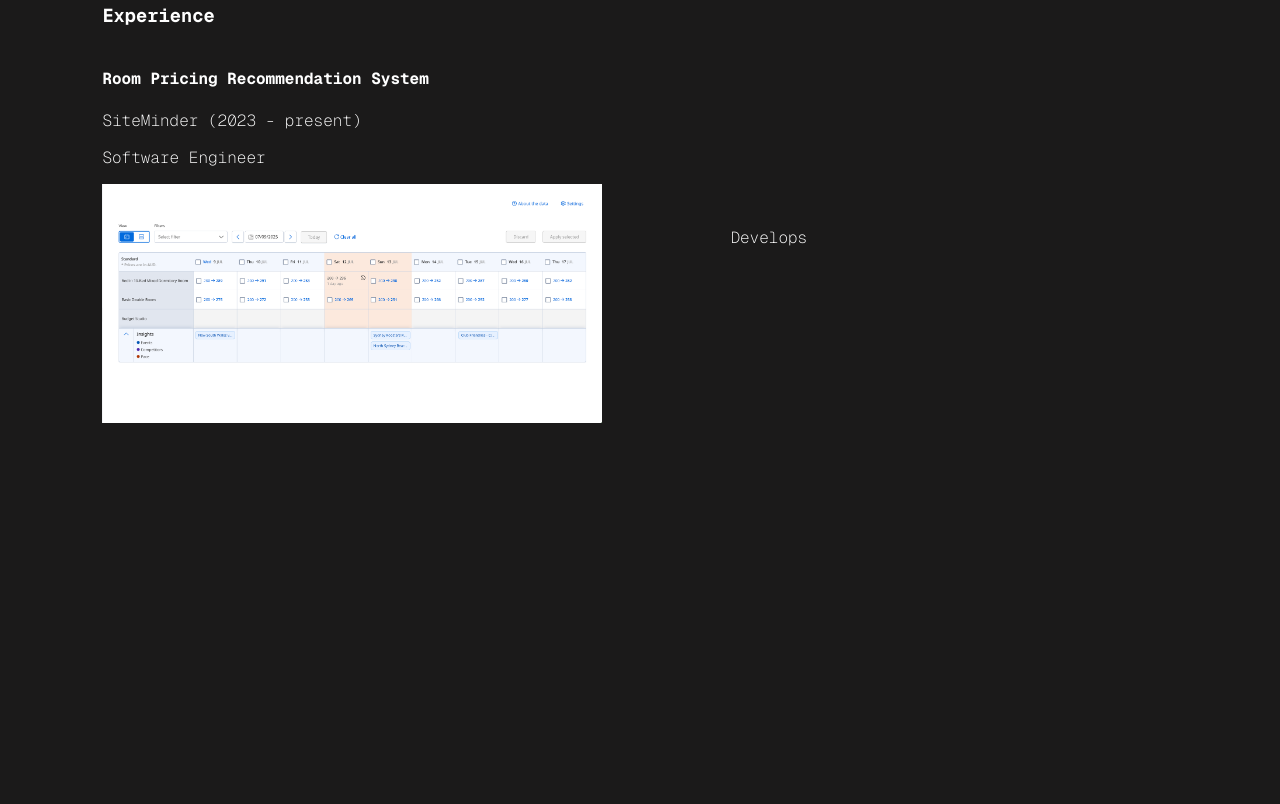
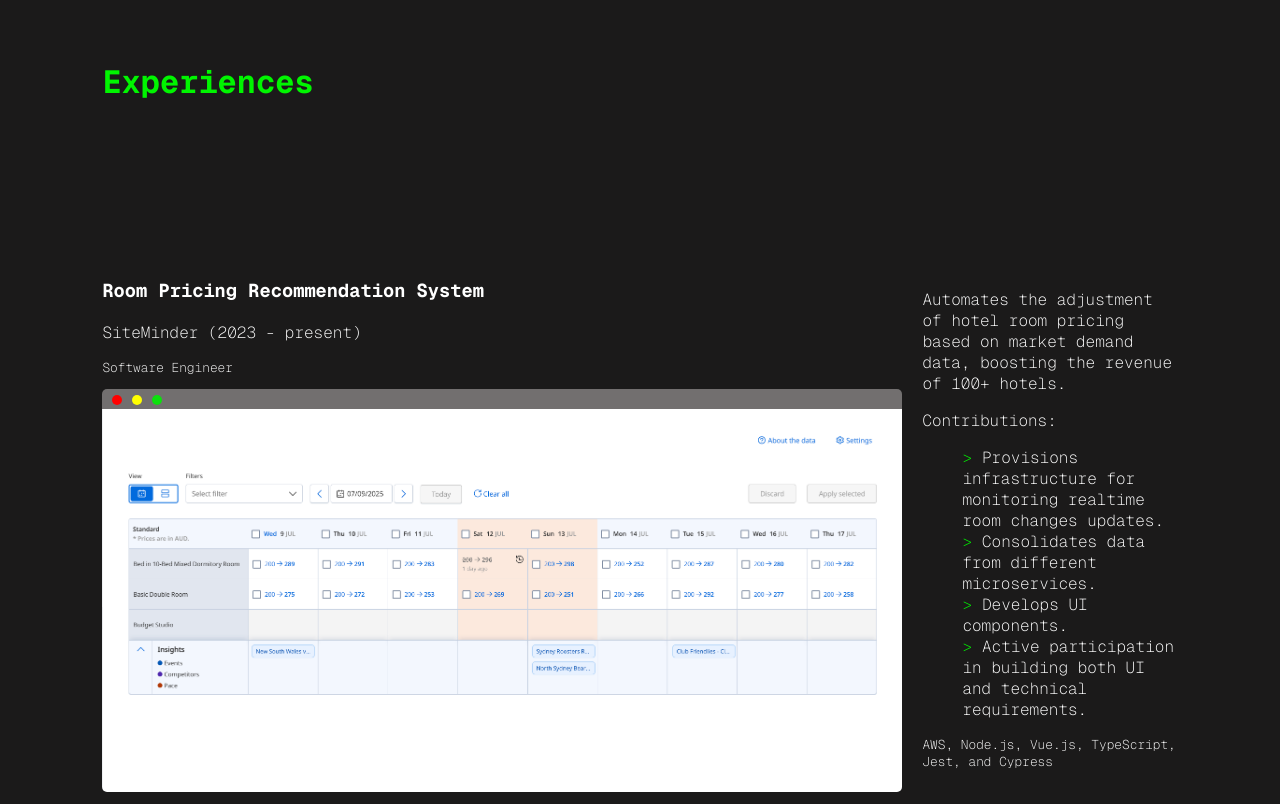
Before and after one commit to IschanLois/clvolo, a plain HTML site: page index.html in a window 1280 px wide. Shown: the part 816-1620 px from the top of the page. Before the commit the page ends 1264 px from the top, so only its background shows below. Drawn offline with nearby package versions, Linux system fonts and the light colour scheme.

Commit message:
add about section

```diff
--- a/index.html
+++ b/index.html
@@ -18,8 +18,8 @@
       <nav class="header-nav">
         <a href=# class="logo">clvolo</a>
         <ul class="header-links">
-          <li><a href="#experience">Experience</a></li>
-          <li><a href="#">About</a></li>
+          <li><a href="#experience">Experiences</a></li>
+          <li><a href="#about">About</a></li>
           <li><a href="#">Projects</a></li>
           <li><a href="#">Contact</a></li>
         </ul>
@@ -30,7 +30,7 @@
   <main>
     <section class="hero container-space">
       <div class="hero__content">
-        <img class="hero__ascii-art" src="ascii-art.svg" alt="christian portrait" />
+        <img class="hero__ascii-art" src="/assets/ascii-art.svg" alt="christian portrait" />
         <h1 class="hero__title">Hi, I'm <span class="hero__title-name">Christian</span></h1>
         <p class="hero__description">Just a software engineer, living the dream one line of code (and coffee) at a time.</p>
         <a href="#experience" class="hero__action">
@@ -42,23 +42,85 @@
     </section>
 
     <section id="experience" class="experience container-space">
-      <h3>Experience</h3>
+      <h2>Experiences</h2>
+
+      <article class="experience__item">
+        <div class="experience__item-intro">
+          <h3>Room Pricing Recommendation System</h3>
+          <p>SiteMinder &lpar;2023 - present&rpar;</p>
+          <p class="experience__low-emphasis-text">Software Engineer</p>
+          <div class="experience__item-img-container">
+            <div class="experience_item-img-top-bar">
+              <span class="experience__item-img-top-bar-circle red"></span>
+              <span class="experience__item-img-top-bar-circle yellow"></span>
+              <span class="experience__item-img-top-bar-circle green"></span>
+            </div>
+            <img
+              src="/assets/pricing-adjustment.png"
+              alt="hotel pricing recommendation system"
+              class="experience__item-img"
+            />
+          </div>
+        </div>
+        <div>
+          <p>Automates the adjustment of hotel room pricing based on market demand data, boosting the revenue of 100+ hotels.</p>
+          <p>Contributions:</p>
+          <ul class="experience__item-contribution-list">
+            <li>Provisions infrastructure for monitoring realtime room changes updates.</li>
+            <li>Consolidates data from different microservices.</li>
+            <li>Develops UI components.</li>
+            <li>Active participation in building both UI and technical requirements.</li>
+          </ul>
+          <p class="experience__low-emphasis-text">AWS, Node.js, Vue.js, TypeScript, Jest, and Cypress</p>
+        </div>
+      </article>
 
       <article class="experience__item">
         <div>
-          <h4>Room Pricing Recommendation System</h4>
+          <p>Provides 40,000+ hoteliers with a dashboard that monitors their performance based on key hospitality metrics. This also provides them with a comparison against their immediate market.</p>
+          <p>Contributions:</p>
+          <ul class="experience__item-contribution-list">
+            <li>Maintains the infrastructure for the system.</li>
+            <li>Writes SQL queries for aggregating terabytes of relational data.</li>
+            <li>Consolidates data from microservices through jobs and direct API access.</li>
+            <li>Develops UI components.</li>
+            <li>Active participation in building both UI and technical requirements.</li>
+          </ul>
+          <p class="experience__low-emphasis-text">AWS, Node.js, Vue.js, TypeScript, Jest. Postgres, and Databricks</p>
+        </div>
+        <div class="experience__item-intro">
+          <h3>Hotel Metrics Dashboard</h3>
           <p>SiteMinder &lpar;2023 - present&rpar;</p>
-          <p>Software Engineer</p>
-          <img
-            src="dynamic-pricing.PNG"
-            alt="hotel pricing recommendation system"
-            class="experience__item-img"
-          />
-        </div>
-        <div>
-          <p>Develops </p>
+          <p class="experience__low-emphasis-text">Software Engineer</p>
+          <div class="experience__item-img-container">
+            <div class="experience_item-img-top-bar">
+              <span class="experience__item-img-top-bar-circle red"></span>
+              <span class="experience__item-img-top-bar-circle yellow"></span>
+              <span class="experience__item-img-top-bar-circle green"></span>
+            </div>
+            <img
+              src="/assets/dashboard.png"
+              alt="hotel pricing recommendation system"
+              class="experience__item-img"
+            />
+          </div>
         </div>
       </article>
+    </section>
+
+    <section id="about" class="about container-space">
+      <h2>About me</h2>
+      <p>
+        I'm a software engineer with a deep passion of computers. I love to study how a computer works fundamentally such as its operating systems, networking, and architecture.
+        I use my passion to learn to build software that solves real-world problems. I have expertise in full-stack development, with a focus on building scalable
+        and maintainable applications.
+      </p>
+
+      <section class="about__certifiations">
+        <article class="about__certification">
+
+        </article>
+      </section>
     </section>
   </main>
 
--- a/index.js
+++ b/index.js
@@ -1,12 +1,12 @@
-const canvas = document.getElementById('canvas');
-const ctx = canvas.getContext('2d');
+const canvas = document.getElementById('canvas')
+const ctx = canvas.getContext('2d')
 
-canvas.width = window.innerWidth;
-canvas.height = window.innerHeight;
+canvas.width = window.innerWidth
+canvas.height = window.innerHeight
 
-const points = [];
-const numPoints = 200;
-const mouse = { x: null, y: null };
+const points = []
+const numPoints = 200
+const mouse = { x: null, y: null }
 
 function createPoints() {
   for (let i = 0; i < numPoints; i++) {
@@ -15,54 +15,54 @@
       y: Math.random() * canvas.height,
       radius: 1,
       dx: (Math.random() - 0.5) * 2,
-      dy: (Math.random() - 0.5) * 2,
-    });
+      dy: (Math.random() - 0.5) * 2
+    })
   }
 }
 
 function drawPoints() {
-  ctx.clearRect(0, 0, canvas.width, canvas.height);
+  ctx.clearRect(0, 0, canvas.width, canvas.height)
   points.forEach((point) => {
-    const distance = Math.hypot(mouse.x - point.x, mouse.y - point.y);
-    const glow = distance < 50 ? 0.9 : 0;
+    const distance = Math.hypot(mouse.x - point.x, mouse.y - point.y)
+    const glow = distance < 50 ? 0.8 : 0
 
-    ctx.beginPath();
-    ctx.arc(point.x, point.y, point.radius, 0, Math.PI * 2);
-    ctx.fillStyle = `rgba(0, 255, 0, ${0.1 + glow})`;
-    ctx.shadowColor = `rgba(0, 255, 0, ${glow})`;
-    ctx.shadowBlur = glow * 20;
-    ctx.fill();
-    ctx.closePath();
-  });
+    ctx.beginPath()
+    ctx.arc(point.x, point.y, point.radius, 0, Math.PI * 2)
+    ctx.fillStyle = `rgba(0, 255, 0, ${0.2 + glow})`
+    ctx.shadowColor = `rgba(0, 255, 0, ${glow})`
+    ctx.shadowBlur = glow * 20
+    ctx.fill()
+    ctx.closePath()
+  })
 }
 
 function updatePoints() {
   points.forEach((point) => {
-    point.x += point.dx;
-    point.y += point.dy;
+    point.x += point.dx
+    point.y += point.dy
 
-    if (point.x < 0 || point.x > canvas.width) point.dx *= -1;
-    if (point.y < 0 || point.y > canvas.height) point.dy *= -1;
-  });
+    if (point.x < 0 || point.x > canvas.width) point.dx *= -1
+    if (point.y < 0 || point.y > canvas.height) point.dy *= -1
+  })
 }
 
 function animate() {
-  drawPoints();
-  updatePoints();
-  requestAnimationFrame(animate);
+  drawPoints()
+  updatePoints()
+  requestAnimationFrame(animate)
 }
 
 window.addEventListener('mousemove', (e) => {
-  mouse.x = e.clientX;
-  mouse.y = e.clientY;
+  mouse.x = e.clientX
+  mouse.y = e.clientY
 
   console.log(mouse.x, mouse.y)
-});
+})
 
 window.addEventListener('mouseleave', () => {
-  mouse.x = null;
-  mouse.y = null;
-});
+  mouse.x = null
+  mouse.y = null
+})
 
-createPoints();
-animate();
+createPoints()
+animate()
--- a/styles.css
+++ b/styles.css
@@ -2,6 +2,7 @@
   --color-text-terminal-green: #00f500;
   --color-box-shadow: #111111;
   --color-black-background: #1b1a1a;
+  --color-tep-bar-gray: #726f6f;
 }
 
 @keyframes typing {
@@ -33,6 +34,17 @@
   }
 }
 
+@keyframes slide-left {
+  from {
+    transform: translateX(-10%);
+    opacity: 0;
+  }
+  to {
+    transform: translateX(0);
+    opacity: 1;
+  }
+}
+
 html {
   box-sizing: border-box;
   scroll-behavior: smooth;
@@ -58,6 +70,12 @@
   color: white;
 }
 
+section h2 {
+  color: var(--color-text-terminal-green);
+  font-size: 2rem;
+  padding-top: 50px;
+}
+
 #canvas {
   position: fixed;
   width: 100vw;
@@ -74,7 +92,6 @@
   text-decoration: none;
   justify-content: space-between;
   align-items: center;
-
 }
 
 .header-links {
@@ -129,10 +146,12 @@
 .hero__ascii-art {
   display: block;
   max-width: 300px;
+  height: 297.02px;
 }
 
 .hero__title {
   white-space: nowrap;
+  overflow: hidden;
   margin: 0;
   text-align: center;
   animation: typing 1s steps(30, end);
@@ -174,25 +193,57 @@
 .experience__item {
   display: flex;
   align-items: center;
+  min-height: 100vh;
   margin-bottom: 20px;
-  gap: 10vw;
+  gap: 20px;
+}
+
+.experience_item-img-top-bar {
+  width: 100%;
+  height: 20px;
+  border-radius: 5px 5px 0 0;
+  background-color: var(--color-tep-bar-gray);
+
+}
+
+.experience__item-img-top-bar-circle {
+  display: inline-block;
+  width: 10px;
+  height: 10px;
+  border-radius: 50%;
+}
+
+.experience__item-img-top-bar-circle.red {
+  margin-left: 10px;
+  background-color: red;
+}
+
+.experience__item-img-top-bar-circle.yellow {
+  background-color: yellow;
+}
+
+.experience__item-img-top-bar-circle.green {
+  background-color: rgb(13, 223, 13);
 }
 
 .experience__item-img {
   position: relative;
-  width: 500px;
+  max-width: 800px;
+  border-radius: 0 0 5px 5px;
 }
 
-.experience__item-img::before {
-  content: '';
-  position: absolute;
-  display: inline-block;
-  top: 0;
-  left: 0;
-  width: 100px;
-  height: 100px;
-  background-color: var(--color-text-terminal-green);
-  box-shadow: 0 0 10px var(--color-box-shadow);
+.experience__item-contribution-list li {
+  list-style: none;
+}
+
+.experience__item-contribution-list li::before {
+  content: '>';
+  color: var(--color-text-terminal-green);
+  margin-right: 10px;
+}
+
+.experience__low-emphasis-text {
+  font-size: 0.800em;
 }
 
 @media screen and (max-width: 768px) {
```
Also changed, not shown: assets/ascii-art.svg (renamed from ascii-art.svg), assets/cert-cloud-practioner.png (added), assets/cert-node.png (added), assets/cert-solutions-archi.png (added), assets/dashboard.png (added), assets/pricing-adjustment.png (renamed from dynamic-pricing.png).
